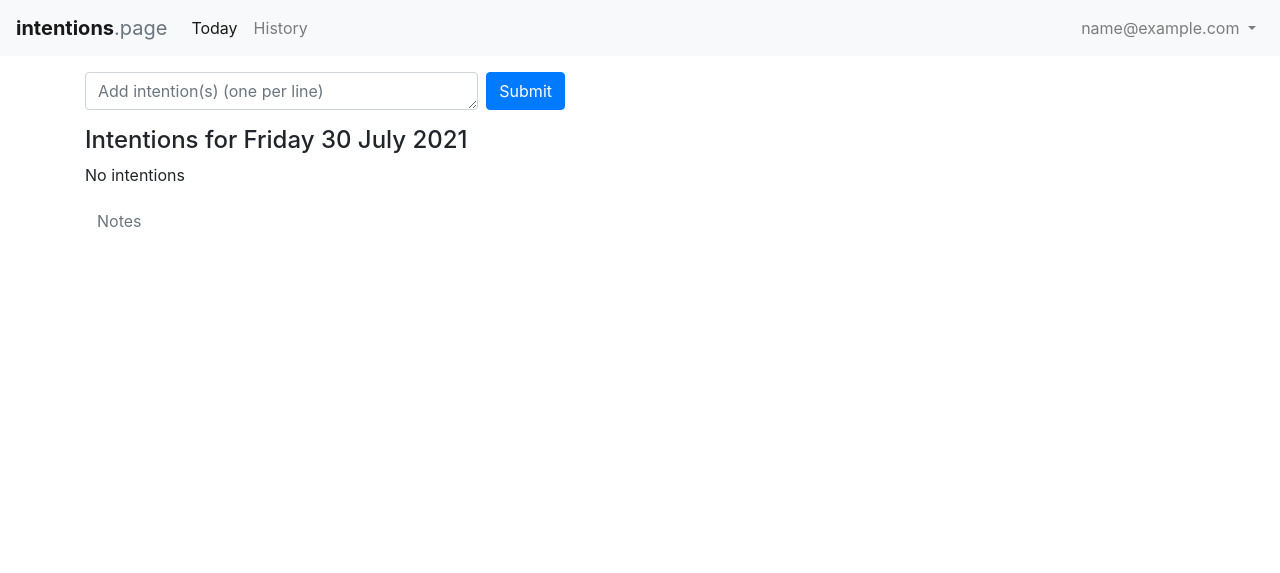
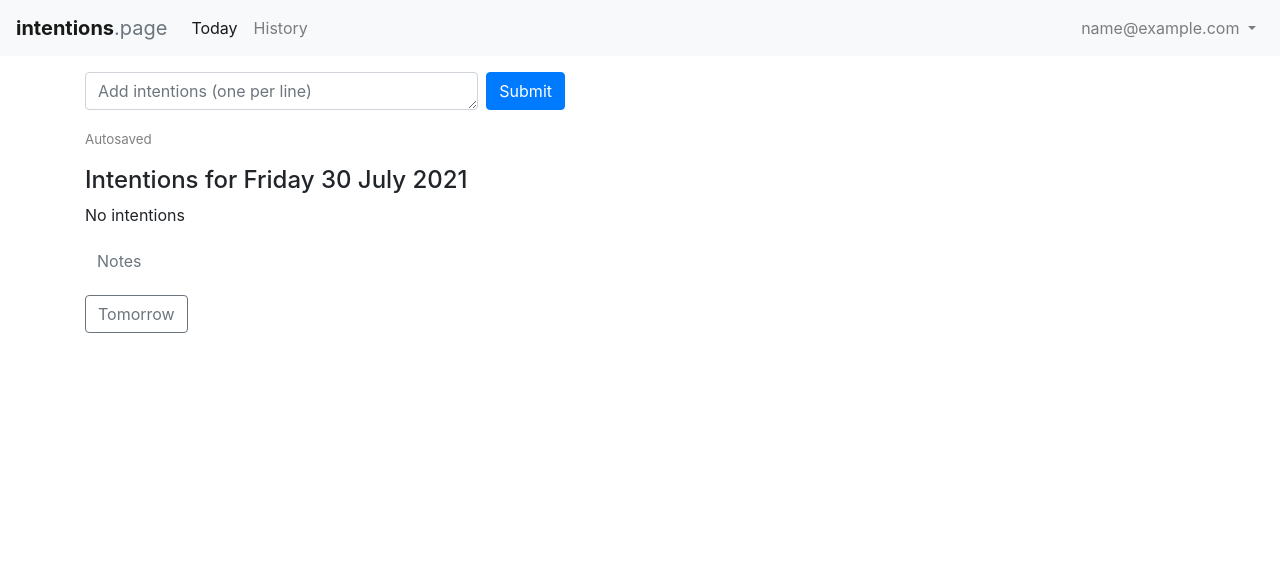
Before and after one commit to tadamcz/intentions-page, a Django app: page / in a window 1280 px wide. Shown: the top 573 px of the page. Run offline with Django 3.2, Linux system fonts and the light colour scheme; the visitor is signed in with stand-in values (Sample User, id 1); data comes from the database, SQL or seed files in the repository; data that the repository does not hold is empty; some libraries are stand-ins or nearby versions.

Commit message:
first working version of intentions drafts
intentions drafts can be written for today and tomorrow, and are automatically saved

```diff
--- a/config/settings/local.py
+++ b/config/settings/local.py
@@ -65,7 +65,7 @@ DATABASES = {
         'ENGINE': 'django.db.backends.postgresql',
         'NAME': 'intentions_page',
         'USER': 'postgres',
-        'PASSWORD': '1',
+        'PASSWORD': 'a',
         'HOST': 'localhost',
         'PORT': '5432',
     }
--- a/intentions_page/forms.py
+++ b/intentions_page/forms.py
@@ -1,12 +1,28 @@
 from django import forms
 from crispy_forms.helper import FormHelper
 
-from intentions_page.models import Intention, Note
+from intentions_page.models import Intention, Note, IntentionsDraft
 
 class IntentionEditForm(forms.ModelForm):
 	class Meta:
 		model = Intention
 		fields = ('completed','neverminded')
+
+class IntentionsDraftEditForm(forms.ModelForm):
+	def __init__(self, *args, **kwargs):
+		super().__init__(*args, **kwargs)
+		if self.instance.content:
+			rows = len(self.instance.content.splitlines())
+		else:
+			rows = 1
+		self.fields['content'].widget.attrs = {'rows': rows, 'placeholder':'Add intentions (one per line)'}
+
+	class Meta:
+		model = IntentionsDraft
+		fields = ('content',)
+
+	helper = FormHelper()
+	helper.form_show_labels = False
 
 class NoteEditForm(forms.ModelForm):
 	class Meta:
--- a/intentions_page/models.py
+++ b/intentions_page/models.py
@@ -36,6 +36,15 @@ class Intention(models.Model):
         else:
             return 'active'
 
+class IntentionsDraft(models.Model):
+    content = models.TextField()
+    date = models.DateField(default=get_working_day_date)
+    creator = models.ForeignKey(User, on_delete=models.CASCADE, null=True)
+    created_datetime = models.DateTimeField(default=timezone.now)
+    version = models.IntegerField(default=0)  # Needed for autosaving
+
+    class Meta:
+        constraints = [models.UniqueConstraint(fields=['date', 'creator'], name='One intentions draft per user per day')]
 
 class Note(models.Model):
     content = models.TextField()
--- a/intentions_page/static/css/project.css
+++ b/intentions_page/static/css/project.css
@@ -18,7 +18,6 @@
 
 .create_intention {
     display: flex;
-    align-items: center;
     margin-top: 1em;
     margin-bottom: 1em;
 }
@@ -70,7 +69,7 @@ input[name="neverminded"] {
 .day {
     margin-bottom: 1em;
 }
-.intention_list, .create_intention, .noteAccordion {
+.intention_list, .create_intention, .noteAccordion, .tomorrowEditAccordion {
     max-width: 30em;
 }
 .intention_list {
@@ -147,7 +146,7 @@ html, body {
 textarea {
   resize: both; /* override bootstrap default */
 }
-.notesFieldSaveCallback {
+.fieldSaveCallback {
   font-size: smaller;
   color: grey;
 }
--- a/intentions_page/static/js/project.js
+++ b/intentions_page/static/js/project.js
@@ -19,6 +19,7 @@ $('.create_intention form').keydown(function(event) {
 // uses third-party 'autosize' library
 autosize($('.create_intention textarea'));
 autosize($('.notesEditForm textarea'))
+autosize($('.tomorrowEditForm textarea'))
 
 
 
@@ -209,20 +210,27 @@ function SendFormAJAX(form){ // returns a function
             url: form.attr('action'),
             data: form.serialize(),
             beforeSend: function (){
-                form.find('.notesFieldSaveCallback').text('Autosaving...')
+                form.find('.fieldSaveCallback').text('Autosaving...')
             },
             success: function (){
-                form.find('.notesFieldSaveCallback').text('Autosaved')
+                form.find('.fieldSaveCallback').text('Autosaved')
             }
       });}
 }
 
-$('.notesEditForm').each(function (index, element){
+$('.notesEditForm, .tomorrowEditForm, .todayEditForm').each(function (index, element){
     var form = $(element)
     var ajaxThrottled = _.throttle(SendFormAJAX(form), 500)
     form.on("input", ajaxThrottled)
 })
 
+$('.todayEditForm').keydown(function (e){ // We need to catch Cmd/Ctrl+Enter on the intention creation form
+    if ((e.ctrlKey || e.metaKey) && (e.keyCode == 13 || e.keyCode == 10)) { // Key codes 13 and 10 represent the enter key
+     e.preventDefault()
+     $('#promote_draft_to_intentions_form').submit()
+    }
+    }
+)
 
 } // close doThisOnDocumentReady
 
--- a/intentions_page/templates/components/create.html
+++ b/intentions_page/templates/components/create.html
@@ -1,9 +1,15 @@
+{% load crispy_forms_tags %}
+
 <div class="create_intention">
-<form action="{% url 'create' %}" method="post" style="width: 100%" class="form-disable-on-submit">
+<form method="post" action="intentions_draft/{{ today_draft_field.instance.id }}" class="todayEditForm mr-1 mr-sm-2" id="todayEditForm" style="width: 100%">
     {% csrf_token %}
-    <div class="d-flex" style="align-items: flex-end">
-      <textarea rows="1" class="form-control mr-1 mr-sm-2" name="list" id="intentionCreateField" required placeholder="Add intention(s) (one per line)"></textarea>
-      <button type="submit" class="btn btn-md btn-primary">Submit</button>
-    </div>
+    {{ today_draft_field.content|as_crispy_field }}
+  <input type="hidden" name="version" value="{{ today_draft_field.instance.version }}">
+  <span class="fieldSaveCallback">Autosaved</span>
+</form>
+
+<form action="{% url 'promote_draft_to_intentions' %}" method="post" class="form-disable-on-submit" style="flex-shrink: 0; flex-grow: 0" id="promote_draft_to_intentions_form">
+  {% csrf_token %}
+  <button type="submit" class="btn btn-md btn-primary">Submit</button>
 </form>
 </div>
--- a/intentions_page/templates/components/days.html
+++ b/intentions_page/templates/components/days.html
@@ -23,7 +23,7 @@
             {% csrf_token %}
             {{ values.note.edit_form.content|as_crispy_field }}
             <input type="hidden" name="version" value="{{ values.note.version }}">
-          <span class="notesFieldSaveCallback">Autosaved</span>
+          <span class="fieldSaveCallback">Autosaved</span>
           </form>
       </div>
     </div>
--- /dev/null
+++ b/intentions_page/templates/components/tomorrow.html
@@ -0,0 +1,16 @@
+{% load crispy_forms_tags %}
+<div class="tomorrowEditAccordion">
+    <div class="tomorrowEditLink btn btn-outline-secondary" data-toggle="collapse" href="#collapseTomorrowEdit">
+        <span>Tomorrow</span>
+    </div>
+    <div id="collapseTomorrowEdit" class="collapse collapseTomorrowEdit">
+      <div class="">
+          <form method="post" action="intentions_draft/{{ tomorrow_draft_field.instance.id }}" class="tomorrowEditForm" id="tomorrowEditForm">
+            {% csrf_token %}
+            {{ tomorrow_draft_field.content|as_crispy_field }}
+            <input type="hidden" name="version" value="{{ tomorrow_draft_field.instance.version }}">
+          <span class="fieldSaveCallback">Autosaved</span>
+          </form>
+      </div>
+    </div>
+  </div>
--- a/intentions_page/templates/pages/home.html
+++ b/intentions_page/templates/pages/home.html
@@ -4,6 +4,7 @@
 {% block content %}
 {% include "components/create.html" %}
 {% include "components/days.html" %}
+{% include "components/tomorrow.html" %}
 {% include "components/auto_refresh.html" %}
 {% endblock %}
 
--- a/intentions_page/urls.py
+++ b/intentions_page/urls.py
@@ -3,11 +3,12 @@ import views
 
 urlpatterns = [
     path('',views.home, name='home'),
-    path("create", views.create, name='create'),
+    path("promote_draft_to_intentions", views.promote_draft_to_intentions, name='promote_draft_to_intentions'),
     path("edit/<int:primary_key>", views.edit, name='edit'),
     path("append/<int:primary_key>", views.append, name='append'),
     path("history", views.history, name='history'),
     path("feedback", views.feedback, name='feedback'),
     path("privacy-policy", views.privacy_policy, name='privacy-policy'),
     path("note/<int:primary_key>", views.note),
+    path("intentions_draft/<int:primary_key>", views.intentions_draft),
 ]
--- a/intentions_page/views.py
+++ b/intentions_page/views.py
@@ -1,5 +1,5 @@
-from intentions_page.forms import IntentionEditForm, NoteEditForm
-from intentions_page.models import Intention, Note
+from intentions_page.forms import IntentionEditForm, NoteEditForm, IntentionsDraftEditForm
+from intentions_page.models import Intention, Note, IntentionsDraft
 import django.utils.timezone as timezone
 from django.shortcuts import render, redirect
 from django.contrib.auth.decorators import login_required
@@ -14,8 +14,24 @@ def home(request):
     if request.user.is_authenticated:
         working_day_date = get_working_day_date()
 
+        tomorrow_date = working_day_date + timezone.timedelta(days=1)
+
+        tomorrow_draft = IntentionsDraft.objects.filter(creator=request.user, date=tomorrow_date).first()
+        if not tomorrow_draft:
+            tomorrow_draft = IntentionsDraft(creator=request.user, date=tomorrow_date)
+            tomorrow_draft.save()
+        tomorrow_draft_field = IntentionsDraftEditForm(instance=tomorrow_draft)
+
+        today_draft = IntentionsDraft.objects.filter(creator=request.user, date=working_day_date).first()
+        if not today_draft:
+            today_draft = IntentionsDraft(creator=request.user, date=working_day_date)
+            today_draft.save()
+        today_draft_field = IntentionsDraftEditForm(instance=today_draft)
+
         context = {
-            'content_by_date': create_day_range(working_day_date, working_day_date, request.user)
+            'content_by_date': create_day_range(working_day_date, working_day_date, request.user),
+            'tomorrow_draft_field':tomorrow_draft_field,
+            'today_draft_field':today_draft_field,
         }
 
         return render(request, 'pages/home.html', context)
@@ -75,13 +91,17 @@ def create_day_range(start,end,user):
     return day_range
 
 @login_required
-def create(request):
-    if request.method == 'POST':
-        intentions = request.POST['list'].splitlines()
-        intentions.reverse()
-        for i in intentions:
-            if not i.isspace() and not i == "":
+def promote_draft_to_intentions(request):
+    draft = IntentionsDraft.objects.filter(creator=request.user, date=get_working_day_date()).first()
+
+    intentions = draft.content.splitlines()
+    intentions.reverse()
+    for i in intentions:
+        if not i.isspace() and not i == "":
                 Intention.objects.create(title=i, creator=request.user)
+
+    draft.content = ''
+    draft.save()
 
     return redirect('home')
 
@@ -126,6 +146,19 @@ def note(request, primary_key):
             print('saved!')
         return HttpResponse(status=200)
 
+@login_required
+def intentions_draft(request, primary_key):
+    if request.method == 'POST':
+        draft = IntentionsDraft.objects.get(id=primary_key)
+        if draft.creator != get_user(request):
+            raise PermissionDenied
+        if draft.version < int(request.POST['version']):
+            draft.content = request.POST['content']
+            draft.version = request.POST['version']
+            draft.save()
+            print('saved!')
+        return HttpResponse(status=200)
+
 def feedback(request):
     email = request.POST.get("email")
     message = request.POST.get("message")
```
Also changed, not shown: intentions_page/migrations/0009_intentionsdraft.py (added), intentions_page/migrations/0010_intentionsdraft_creator.py (added), intentions_page/migrations/0011_auto_20210729_1545.py (added).
